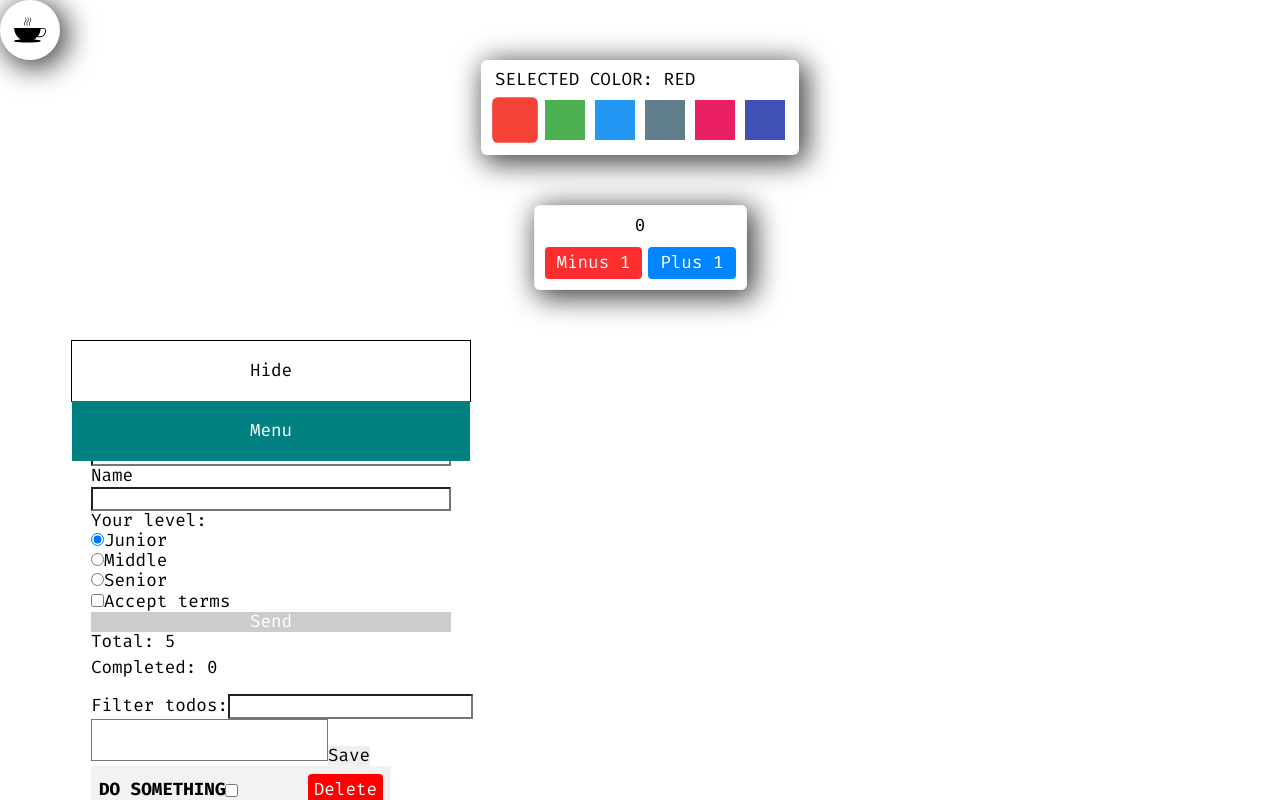
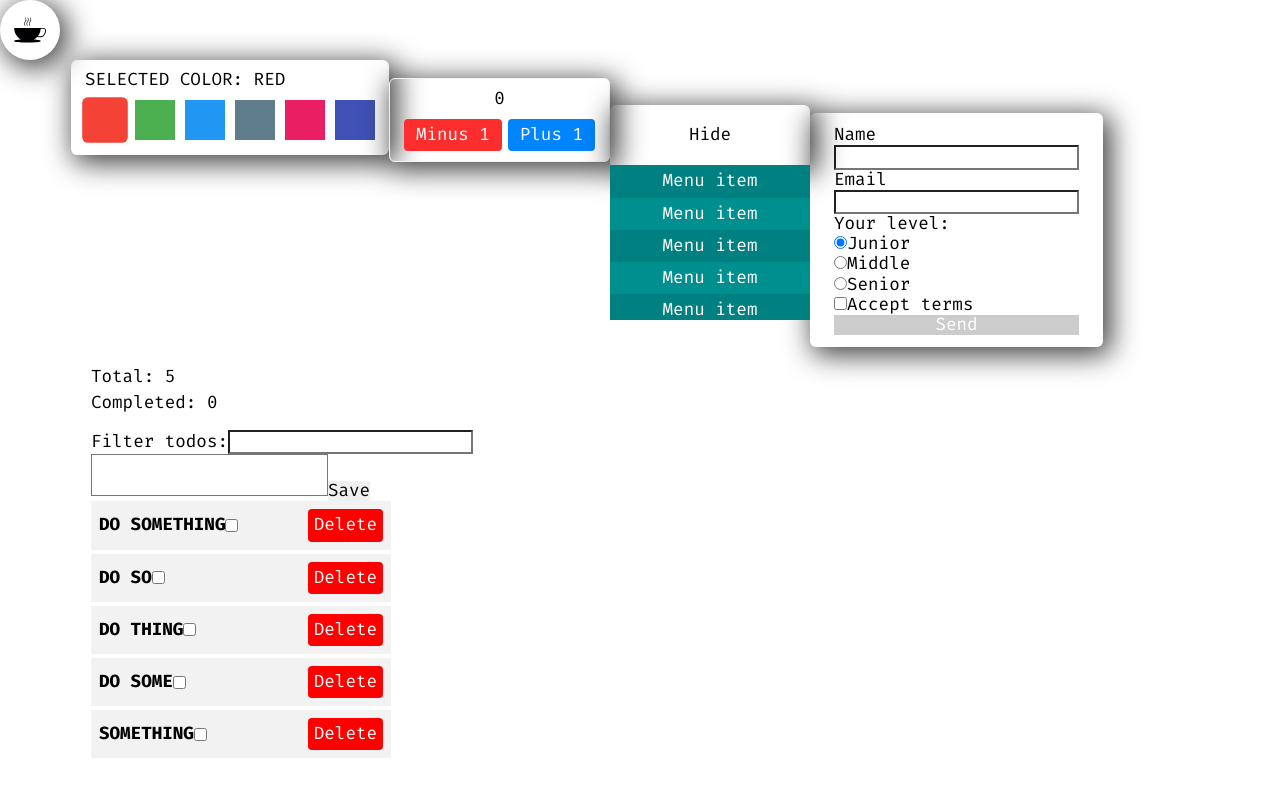
Before and after one commit to Inpulsgor/react-playground, a React (Create React App) app: page / in a window 1280 px wide. Both pictures are taken after a click on the button "Show". Shown: the top 800 px of the page. Built offline with nearby package versions, Linux system fonts and the light colour scheme.

Commit message:
components styling update

```diff
--- a/src/App.tsx
+++ b/src/App.tsx
@@ -1,15 +1,25 @@
 import React, { FC } from 'react';
 import { Layout } from './layout';
-import { Modal, ColorPicker, Counter, Dropdown, Todo } from './components';
+import {
+  Modal,
+  ColorPicker,
+  Counter,
+  Dropdown,
+  Todo,
+  Form,
+} from './components';
 import { COLORS } from './components/ColorPicker/helpers';
 
 const App: FC = () => {
+  const handleSubmitForm = data => console.log(data);
+
   return (
     <Layout>
       <Modal />
       <ColorPicker colors={COLORS} />
       <Counter initialCount={0} />
       <Dropdown />
+      <Form formSubmit={handleSubmitForm} />
       <Todo />
     </Layout>
   );
--- a/src/components/ColorPicker/styles.module.scss
+++ b/src/components/ColorPicker/styles.module.scss
@@ -1,6 +1,5 @@
 .colorList {
-  display: block;
-  margin: 0 auto 50px;
+  display: inline-block;
   padding: 10px 14px;
   max-width: fit-content;
   border-radius: 6px;
--- a/src/components/Counter/styles.module.scss
+++ b/src/components/Counter/styles.module.scss
@@ -1,9 +1,8 @@
 @import 'scss/utils/variables.scss';
 
 .counter {
-  display: block;
-  margin: 0 auto 50px;
-  padding: 10px;
+  display: inline-block;
+  padding: 10px 14px;
   max-width: fit-content;
   border-radius: 6px;
   border: 1px solid #f3f3f3;
--- a/src/components/Dropdown/index.tsx
+++ b/src/components/Dropdown/index.tsx
@@ -23,7 +23,17 @@ class Dropdown extends Component<IProps, IState> {
           {visible ? 'Hide' : 'Show'}
         </button>
 
-        {visible && <div className={styles.menu}>Menu</div>}
+        {visible && (
+          <ul className={styles.menu}>
+            <li className={styles.menuItem}>Menu item</li>
+            <li className={styles.menuItem}>Menu item</li>
+            <li className={styles.menuItem}>Menu item</li>
+            <li className={styles.menuItem}>Menu item</li>
+            <li className={styles.menuItem}>Menu item</li>
+            <li className={styles.menuItem}>Menu item</li>
+            <li className={styles.menuItem}>Menu item</li>
+          </ul>
+        )}
       </div>
     );
   }
--- a/src/components/Dropdown/styles.module.scss
+++ b/src/components/Dropdown/styles.module.scss
@@ -1,19 +1,29 @@
 .dropdown {
   display: inline-block;
   position: relative;
-  width: 400px;
-  border: 1px solid #000;
+  width: 200px;
+  border-radius: 6px 6px 0 0;
+  box-shadow: 5px 5px 28px 3px #000000bf;
 }
 
 .menu {
   position: absolute;
+  overflow-y: auto;
   top: 100%;
   left: 0;
+  height: 155px;
   width: 100%;
-  padding: 20px;
   text-align: center;
   background-color: teal;
   color: #fff;
+}
+
+.menuItem {
+  padding: 6px 10px;
+
+  &:nth-child(2n) {
+    background-color: #008f8f;
+  }
 }
 
 .toggle {
--- a/src/components/Form/index.tsx
+++ b/src/components/Form/index.tsx
@@ -49,7 +49,7 @@ class Form extends Component<IProps, IState> {
           onChange={this.handleChange}
         />
 
-        <label htmlFor={this.emailID}>Name</label>
+        <label htmlFor={this.emailID}>Email</label>
         <input
           type="email"
           id={this.emailID}
--- a/src/components/Form/styles.module.scss
+++ b/src/components/Form/styles.module.scss
@@ -1,5 +1,8 @@
 .form {
-  display: flex;
+  display: inline-flex;
   flex-direction: column;
   max-width: 360px;
+  padding: 12px 24px;
+  border-radius: 6px;
+  box-shadow: 5px 5px 28px 3px rgba(0, 0, 0, 0.75);
 }
--- a/src/components/Logo/styles.module.scss
+++ b/src/components/Logo/styles.module.scss
@@ -1,8 +1,9 @@
 .logo {
-  display: block;
+  display: inline-block;
   width: 60px;
   height: 60px;
   padding: 14px;
+  cursor: pointer;
   border-radius: 50%;
   box-shadow: 5px 5px 28px 3px rgba(0, 0, 0, 0.749);
 }
--- a/src/components/Todo/index.tsx
+++ b/src/components/Todo/index.tsx
@@ -1,6 +1,6 @@
 import React, { Component } from 'react';
 import shortid from 'shortid';
-import { TodoList, TodoEditor, TodoFilter, Form } from '../';
+import { TodoList, TodoEditor, TodoFilter } from '../';
 import { IProps, IState } from './interface';
 import {
   localStorageSave,
@@ -48,8 +48,6 @@ class Todo extends Component<IProps, IState> {
     }));
   };
 
-  handleSubmitForm = data => console.log(data);
-
   toggleComplete = todoID => {
     this.setState(prevState => ({
       todos: prevState.todos.map(todo => {
@@ -81,8 +79,6 @@ class Todo extends Component<IProps, IState> {
 
     return (
       <div className={styles.todos}>
-        <Form formSubmit={this.handleSubmitForm} />
-
         <span className={styles.total}>Total: {todos.length}</span>
         <span className={styles.completed}>
           Completed: {completedTodos.length}
--- a/src/components/Todo/styles.module.scss
+++ b/src/components/Todo/styles.module.scss
@@ -1,5 +1,5 @@
 .todos {
-  display: flex;
+  display: inline-flex;
   flex-direction: column;
   padding: 20px;
 }
```
